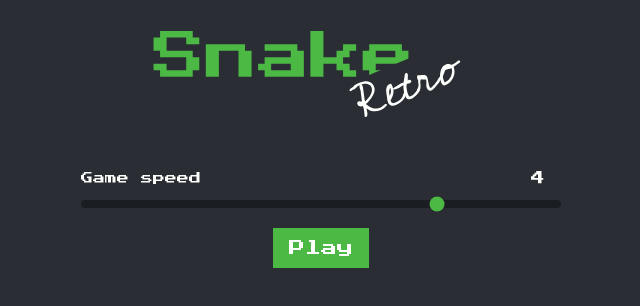
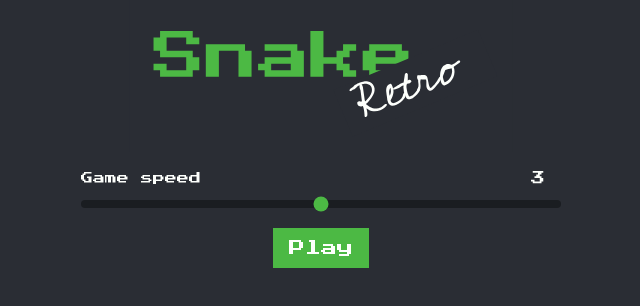
Before and after one commit to itzUmair/snake-game, a React (Vite) app: page / in a window 1280 px wide. Shown: the top 306 px of the page, without its empty margins (319-959 px from the left). Built offline with nearby package versions, Linux system fonts and the light colour scheme.

Commit message:
fixed the speed slider

```diff
--- a/src/components/Gamepad.jsx
+++ b/src/components/Gamepad.jsx
@@ -3,6 +3,7 @@ import Arrow from "../assets/arrow.svg";
 const Gamepad = ({ updateLastMoveRef }) => {
   return (
     <div className="grid grid-cols-3 grid-rows-3 w-1/2 md:w-[35rem] m-auto border-clr-900 border-y-4">
+      <div className="col-start-2 row-start-2 bg-clr-950"></div>
       <button
         onClick={() => updateLastMoveRef("a")}
         className="bg-clr-950 p-2 flex-1 active:bg-clr-900 col-start-1 row-start-2"
--- a/src/components/Home.jsx
+++ b/src/components/Home.jsx
@@ -6,7 +6,7 @@ const StartSFX = new Audio(Start);
 StartSFX.load();
 
 const Home = ({ gameSettings, setGameSettings, setIsPlaying }) => {
-  const [gameSpeed, setGameSpeed] = useState(4);
+  const [gameSpeed, setGameSpeed] = useState(3);
 
   return (
     <div className="px-4 lg:px-16 flex flex-col items-center justify-center">
@@ -17,7 +17,7 @@ const Home = ({ gameSettings, setGameSettings, setIsPlaying }) => {
           className=" mt-4 text-xs text-clr-100 flex justify-between items-center pr-4"
         >
           Game speed
-          <p className="text-sm">{gameSpeed}</p>
+          <p className="text-sm">{6 - gameSpeed}</p>
         </label>
         <input
           type="range"
@@ -30,7 +30,7 @@ const Home = ({ gameSettings, setGameSettings, setIsPlaying }) => {
           onChange={(e) => {
             setGameSpeed(e.target.value);
           }}
-          className="w-full h-2 bg-clr-950 rounded-lg appearance-none cursor-pointer accent-clr-600"
+          className="w-full h-2 bg-clr-950 rounded-lg appearance-none cursor-pointer accent-clr-600 rtl"
         />
       </div>
       <button
--- a/src/index.css
+++ b/src/index.css
@@ -21,3 +21,7 @@
     grid-template-rows: repeat(20, minmax(0, 1fr));
   }
 }
+
+.rtl {
+  direction: rtl;
+}
```
